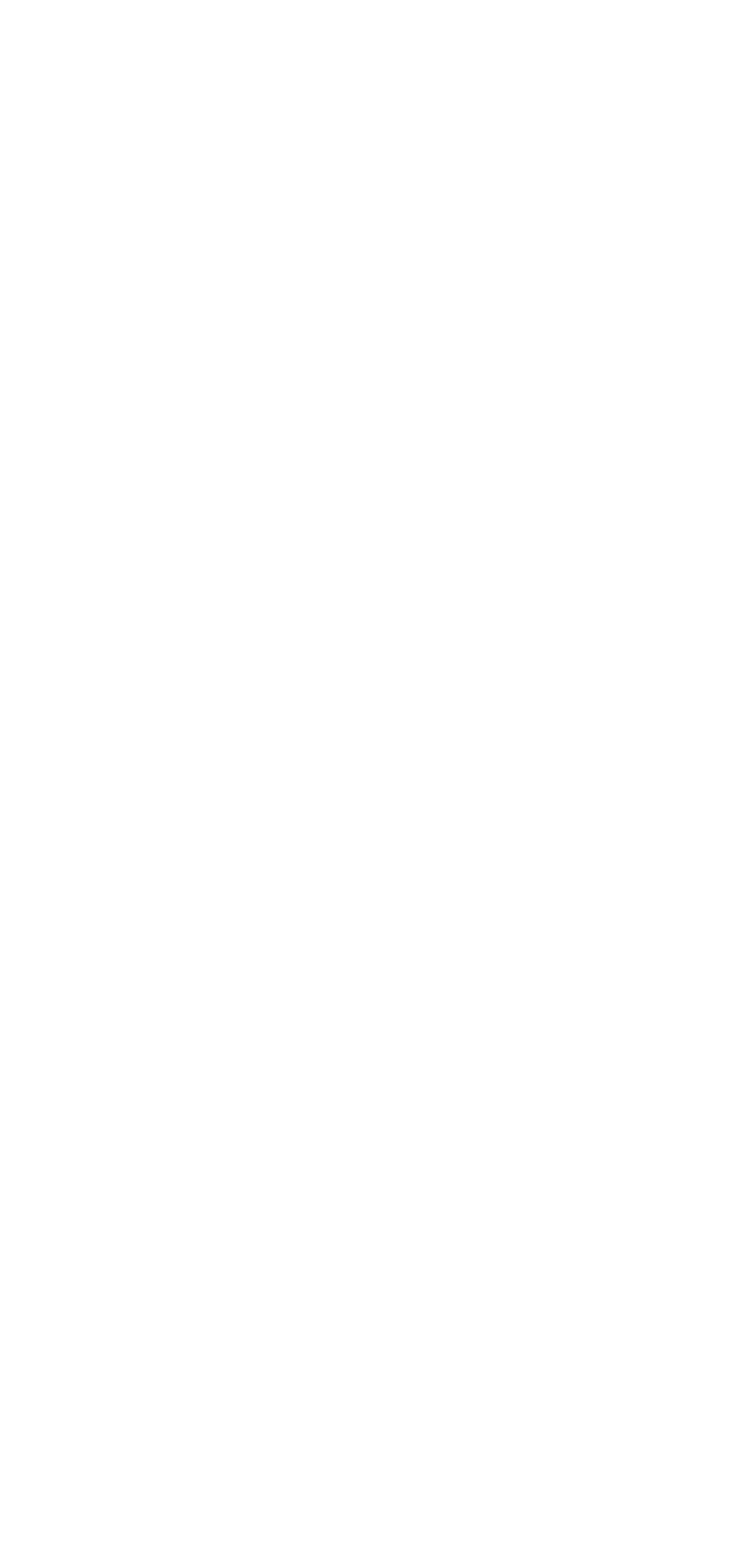
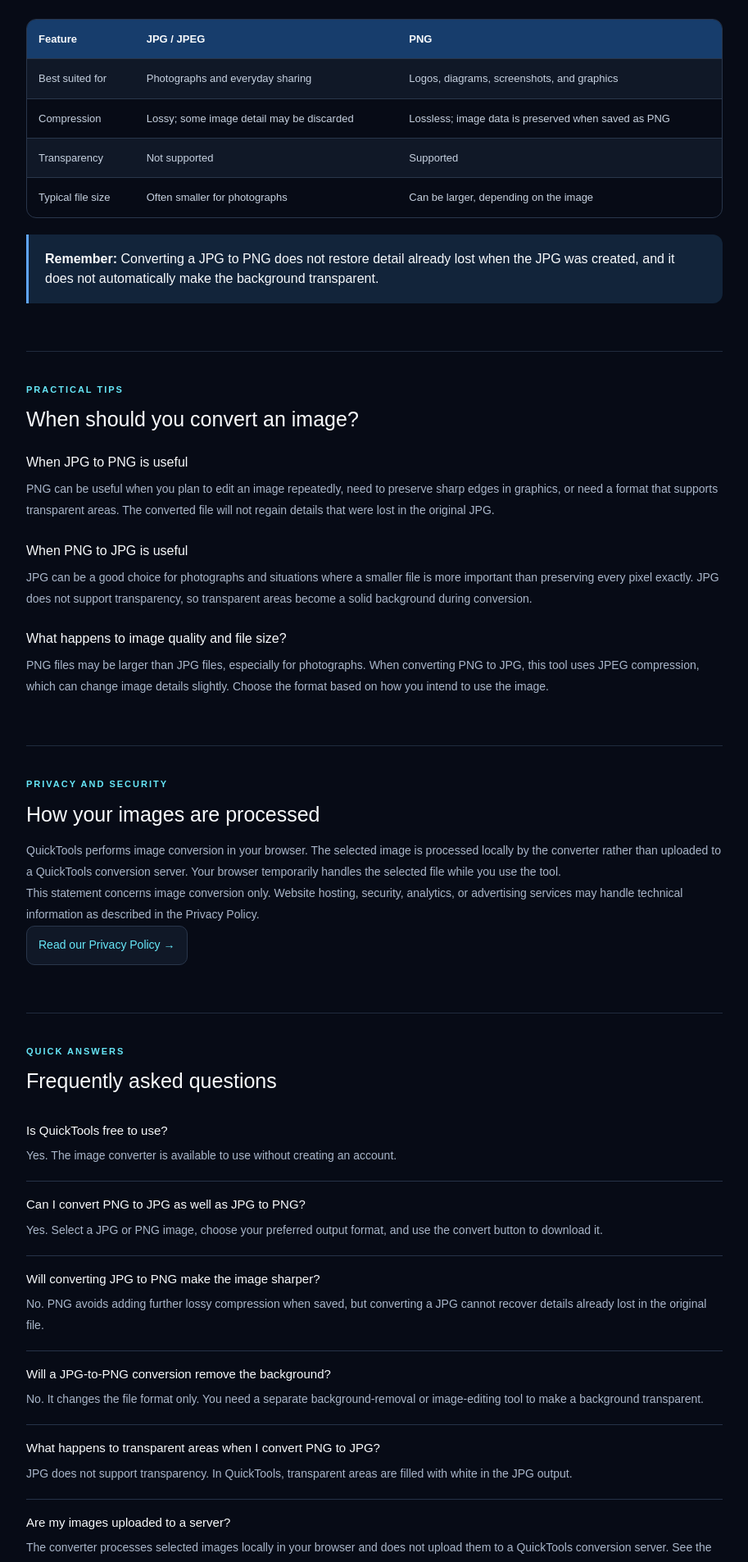
Before and after one commit to AnuragSingh2424-prog/quicktools, a Next.js app: page / in a window 1280 px wide. Shown: the part 1780-3685 px from the top of the page at 82% size, without its empty margins (183-1096 px from the left). Before the commit the page ends 1755 px from the top, so only its background shows below. Built offline with nearby package versions, Linux system fonts and the light colour scheme.

Commit message:
Improve QuickTools website

```diff
--- a/app/page.tsx
+++ b/app/page.tsx
@@ -68,6 +68,19 @@ button,a{font:inherit;-webkit-tap-highlight-color:transparent}
 .eyebrow{color:#67e8f9;text-transform:uppercase;letter-spacing:2px;font-size:11px;font-weight:800}
 .guide h2{font-size:29px;margin:12px 0 26px}
 .steps{display:grid;grid-template-columns:repeat(3,minmax(0,1fr));gap:22px}
+.edu-section{max-width:850px;margin:58px auto 0;padding-top:38px;border-top:1px solid #202b3e;text-align:left}
+.edu-section h2{font-size:25px;line-height:1.3;margin:12px 0 16px}
+.edu-section h3{font-size:16px;margin:24px 0 8px}
+.edu-section p,.edu-section li{color:#a9b6ca;font-size:14px;line-height:1.85}
+.edu-callout{padding:18px 20px;border-left:3px solid #60a5fa;background:#12243a;border-radius:0 12px 12px 0;margin:20px 0}
+.table-wrap{overflow-x:auto;border:1px solid #29364b;border-radius:12px;margin-top:20px}
+.compare-table{width:100%;min-width:520px;border-collapse:collapse;text-align:left;font-size:13px}
+.compare-table th{background:#173d6c;color:#f8fafc;padding:14px}
+.compare-table td{padding:13px 14px;border-top:1px solid #29364b;color:#c5d0df;line-height:1.65}
+.compare-table tbody tr:nth-child(odd){background:#101827}
+.faq-item{padding:17px 0;border-bottom:1px solid #263248}
+.faq-item h3{margin:0 0 7px;font-size:15px}
+.faq-item p{margin:0}
 .step-number{color:#67e8f9;font-size:13px;font-weight:800}
 .step h3{font-size:14px;margin:10px 0 7px}
 .footer{border-top:1px solid #202a3d;margin-top:75px}
@@ -97,6 +110,7 @@ button,a{font:inherit;-webkit-tap-highlight-color:transparent}
 .feature{padding:20px}
 .guide{margin-top:60px}
 .guide h2{font-size:25px}
+.edu-section h2{font-size:23px}
 .steps{grid-template-columns:1fr;gap:25px}
 .footer{margin-top:50px}
 .footer-inner{padding:25px 0;align-items:flex-start;flex-direction:column}
@@ -424,6 +438,72 @@ export default function Home() {
                   <div className="step"><div className="step-number">03 / DOWNLOAD</div><h3>Save your image</h3><p>Download your converted image directly to your device.</p></div>
                 </div>
               </section>
+
+              <section className="edu-section" aria-labelledby="format-guide-title">
+                <div className="eyebrow">Choose the right format</div>
+                <h2 id="format-guide-title">JPG vs. PNG: What's the difference?</h2>
+                <p>JPG and PNG are both common image formats, but they suit different needs. JPG usually creates smaller files for photographs, while PNG preserves image data without lossy compression and supports transparency.</p>
+                <div className="table-wrap">
+                  <table className="compare-table">
+                    <thead><tr><th>Feature</th><th>JPG / JPEG</th><th>PNG</th></tr></thead>
+                    <tbody>
+                      <tr><td>Best suited for</td><td>Photographs and everyday sharing</td><td>Logos, diagrams, screenshots, and graphics</td></tr>
+                      <tr><td>Compression</td><td>Lossy; some image detail may be discarded</td><td>Lossless; image data is preserved when saved as PNG</td></tr>
+                      <tr><td>Transparency</td><td>Not supported</td><td>Supported</td></tr>
+                      <tr><td>Typical file size</td><td>Often smaller for photographs</td><td>Can be larger, depending on the image</td></tr>
+                    </tbody>
+                  </table>
+                </div>
+                <div className="edu-callout"><strong>Remember:</strong> Converting a JPG to PNG does not restore detail already lost when the JPG was created, and it does not automatically make the background transparent.</div>
+              </section>
+
+              <section className="edu-section" aria-labelledby="why-convert-title">
+                <div className="eyebrow">Practical tips</div>
+                <h2 id="why-convert-title">When should you convert an image?</h2>
+                <h3>When JPG to PNG is useful</h3>
+                <p>PNG can be useful when you plan to edit an image repeatedly, need to preserve sharp edges in graphics, or need a format that supports transparent areas. The converted file will not regain details that were lost in the original JPG.</p>
+                <h3>When PNG to JPG is useful</h3>
+                <p>JPG can be a good choice for photographs and situations where a smaller file is more important than preserving every pixel exactly. JPG does not support transparency, so transparent areas become a solid background during conversion.</p>
+                <h3>What happens to image quality and file size?</h3>
+                <p>PNG files may be larger than JPG files, especially for photographs. When converting PNG to JPG, this tool uses JPEG compression, which can change image details slightly. Choose the format based on how you intend to use the image.</p>
+              </section>
+
+              <section className="edu-section" aria-labelledby="privacy-guide-title">
+                <div className="eyebrow">Privacy and security</div>
+                <h2 id="privacy-guide-title">How your images are processed</h2>
+                <p>QuickTools performs image conversion in your browser. The selected image is processed locally by the converter rather than uploaded to a QuickTools conversion server. Your browser temporarily handles the selected file while you use the tool.</p>
+                <p>This statement concerns image conversion only. Website hosting, security, analytics, or advertising services may handle technical information as described in the Privacy Policy.</p>
+                <p><button className="back-button" onClick={() => navigate("privacy")}>Read our Privacy Policy →</button></p>
+              </section>
+
+              <section className="edu-section" aria-labelledby="faq-title">
+                <div className="eyebrow">Quick answers</div>
+                <h2 id="faq-title">Frequently asked questions</h2>
+                <div className="faq-item">
+                  <h3>Is QuickTools free to use?</h3>
+                  <p>Yes. The image converter is available to use without creating an account.</p>
+                </div>
+                <div className="faq-item">
+                  <h3>Can I convert PNG to JPG as well as JPG to PNG?</h3>
+                  <p>Yes. Select a JPG or PNG image, choose your preferred output format, and use the convert button to download it.</p>
+                </div>
+                <div className="faq-item">
+                  <h3>Will converting JPG to PNG make the image sharper?</h3>
+                  <p>No. PNG avoids adding further lossy compression when saved, but converting a JPG cannot recover details already lost in the original file.</p>
+                </div>
+                <div className="faq-item">
+                  <h3>Will a JPG-to-PNG conversion remove the background?</h3>
+                  <p>No. It changes the file format only. You need a separate background-removal or image-editing tool to make a background transparent.</p>
+                </div>
+                <div className="faq-item">
+                  <h3>What happens to transparent areas when I convert PNG to JPG?</h3>
+                  <p>JPG does not support transparency. In QuickTools, transparent areas are filled with white in the JPG output.</p>
+                </div>
+                <div className="faq-item">
+                  <h3>Are my images uploaded to a server?</h3>
+                  <p>The converter processes selected images locally in your browser and does not upload them to a QuickTools conversion server. See the Privacy Policy for details about website services and technical information.</p>
+                </div>
+              </section>
             </div>
           </section>
         )}
```
